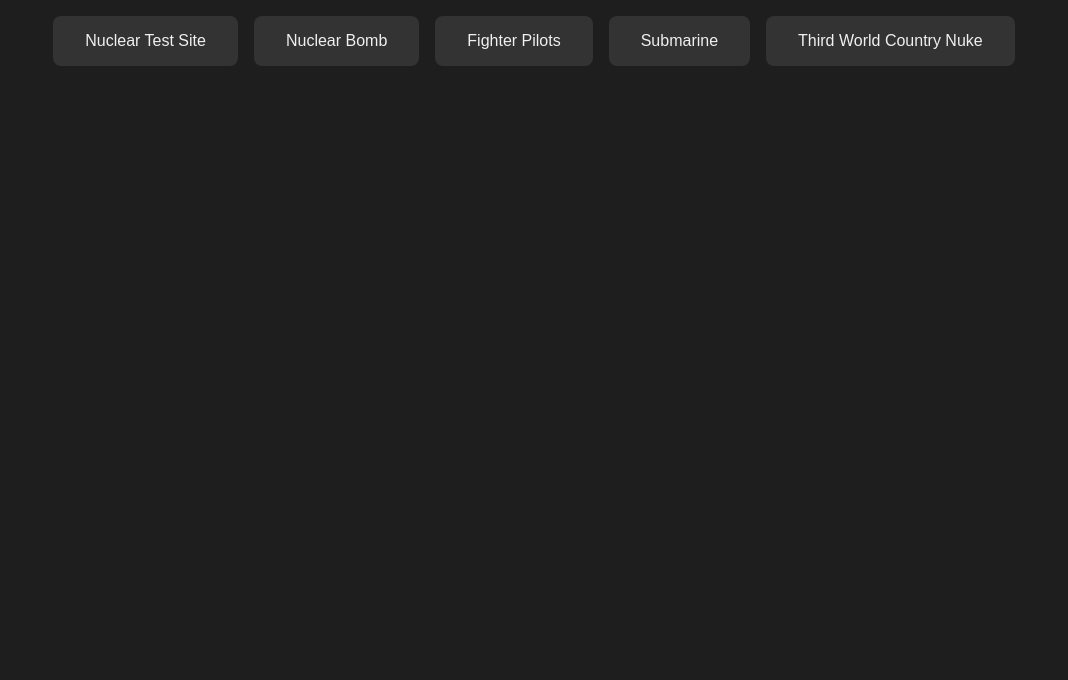
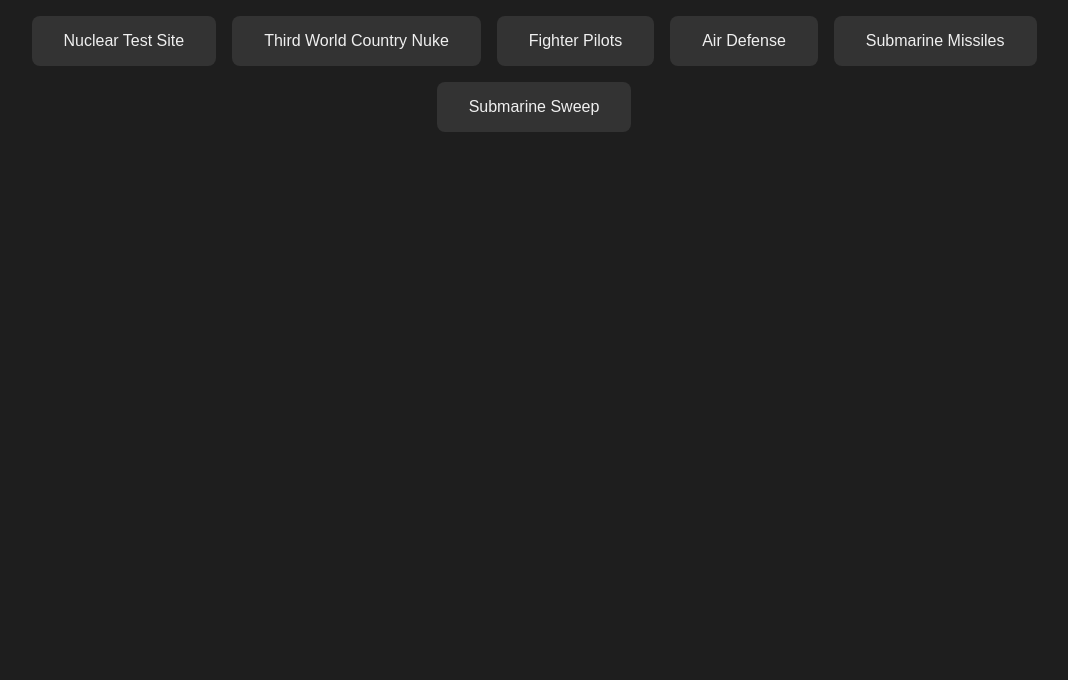
Before and after one commit to lab3911/Manhattan-Project-2-minutes-to-midnight, a plain HTML site: page index.html in a window 1280 px wide. Shown: the part 120-800 px from the top of the page, without its empty margins (106-1174 px from the left). Drawn offline with Linux system fonts and the light colour scheme.

Commit message:
Update index.html

```diff
--- a/index.html
+++ b/index.html
@@ -45,11 +45,12 @@
 <body>
   <h1>Manhattan Project Soundboard</h1>
   <div class="soundboard">
-    <button class="sound-button" onclick="playSound('nuclear_test')">Nuclear Test Site</button>
-    <button class="sound-button" onclick="playSound('nuclear_bomb')">Nuclear Bomb</button>
-    <button class="sound-button" onclick="playSound('fighter_pilots')">Fighter Pilots</button>
-    <button class="sound-button" onclick="playSound('submarine')">Submarine</button>
-    <button class="sound-button" onclick="playSound('proxy_war')">Third World Country Nuke</button>
+    <button class="sound-button" onclick="playSound('nuke_test_site')">Nuclear Test Site</button>
+    <button class="sound-button" onclick="playSound('Nuke_3rd_World')">Third World Country Nuke</button>
+    <button class="sound-button" onclick="playSound('Airstrike')">Fighter Pilots</button>
+        <button class="sound-button" onclick="playSound('Air_defense')">Air Defense</button>
+    <button class="sound-button" onclick="playSound('underwater_explosion')">Submarine Missiles</button>
+    <button class="sound-button" onclick="playSound('Sub_Sweep')">Submarine Sweep</button>
   </div>
 
   <script>
```
